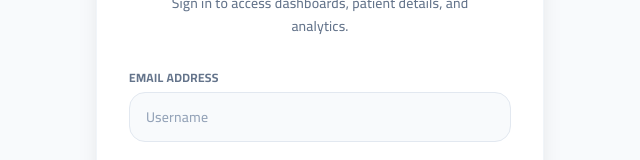
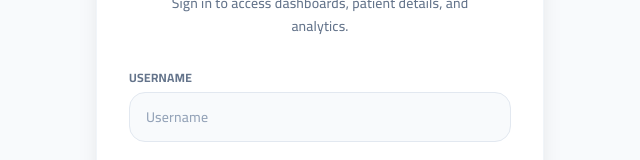
Before and after one commit to Hixotic/ishms-frontend, a React (Vite) app: page /login in a window 1280 px wide. Shown: the part 331-491 px from the top of the page, without its empty margins (320-960 px from the left). Built offline with nearby package versions, Linux system fonts and the light colour scheme; no server answers.

Commit message:
updatetitle

```diff
--- a/src/features/AuthPage.jsx
+++ b/src/features/AuthPage.jsx
@@ -203,7 +203,7 @@ export default function AuthPage({ defaultMode = "login" }) {
             {/* Email */}
             <div className="flex flex-col gap-1.5">
               <label className="text-xs font-bold text-slate-500 uppercase tracking-wide">
-                Email address
+                Username
               </label>
 
               <input
```
